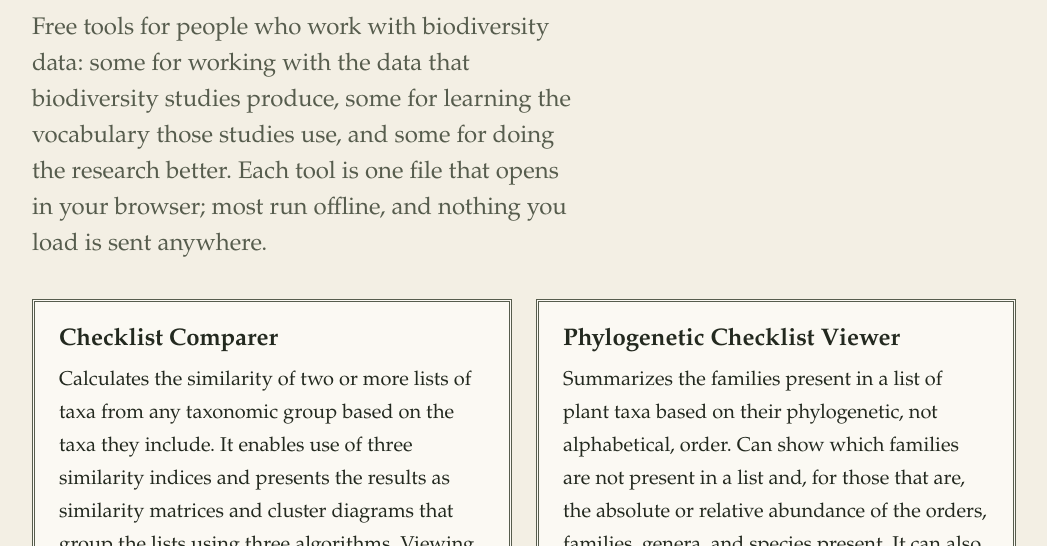
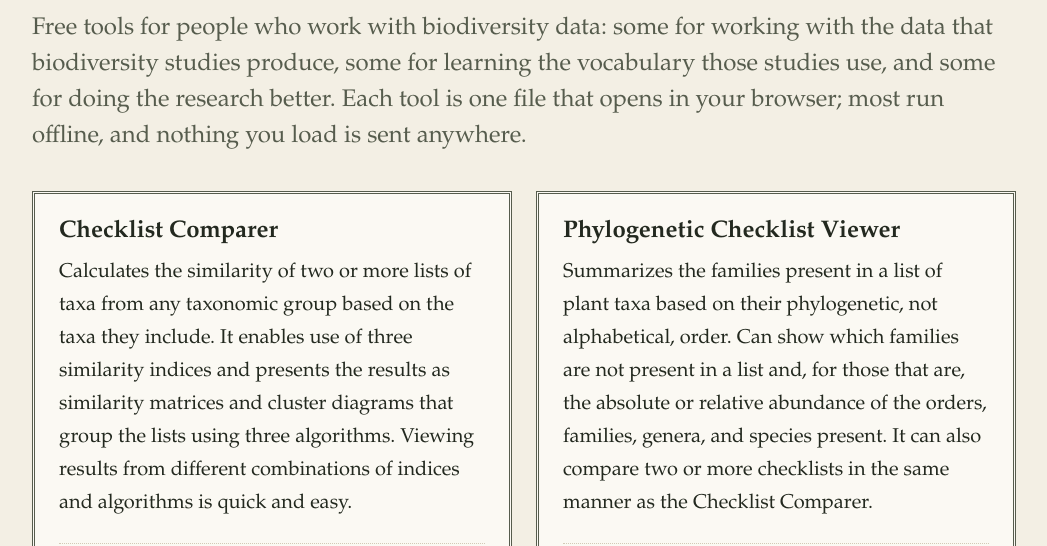
Before and after one commit to Ali-Rezaye/biodiversity-toolkit, a plain HTML site: page index.html in a window 1280 px wide. Shown: the part 176-722 px from the top of the page, without its empty margins (116-1163 px from the left). Drawn offline with Linux system fonts and the light colour scheme.

Commit message:
Update .lede class styles in style.css
Removed max-width property from .lede class.

```diff
--- a/style.css
+++ b/style.css
@@ -145,7 +145,7 @@ p, ul, ol, dl, pre { margin: 0 0 1rem; }
 ul, ol { padding-left: 1.4rem; }
 li + li { margin-top: 0.45rem; }
 li::marker { color: var(--olive); }
-.lede { font-size: 1.2em; line-height: 1.5; color: var(--ink-soft); max-width: 34rem; margin-top: 0.9rem; }
+.lede { font-size: 1.2em; line-height: 1.5; color: var(--ink-soft); margin-top: 0.9rem; }
 .meta { font-family: var(--sans); font-size: 1rem; color: var(--ink-soft); margin: 1rem 0 0; }
 .small { font-family: var(--sans); font-size: 0.95rem; color: var(--ink-soft); }
 
```
